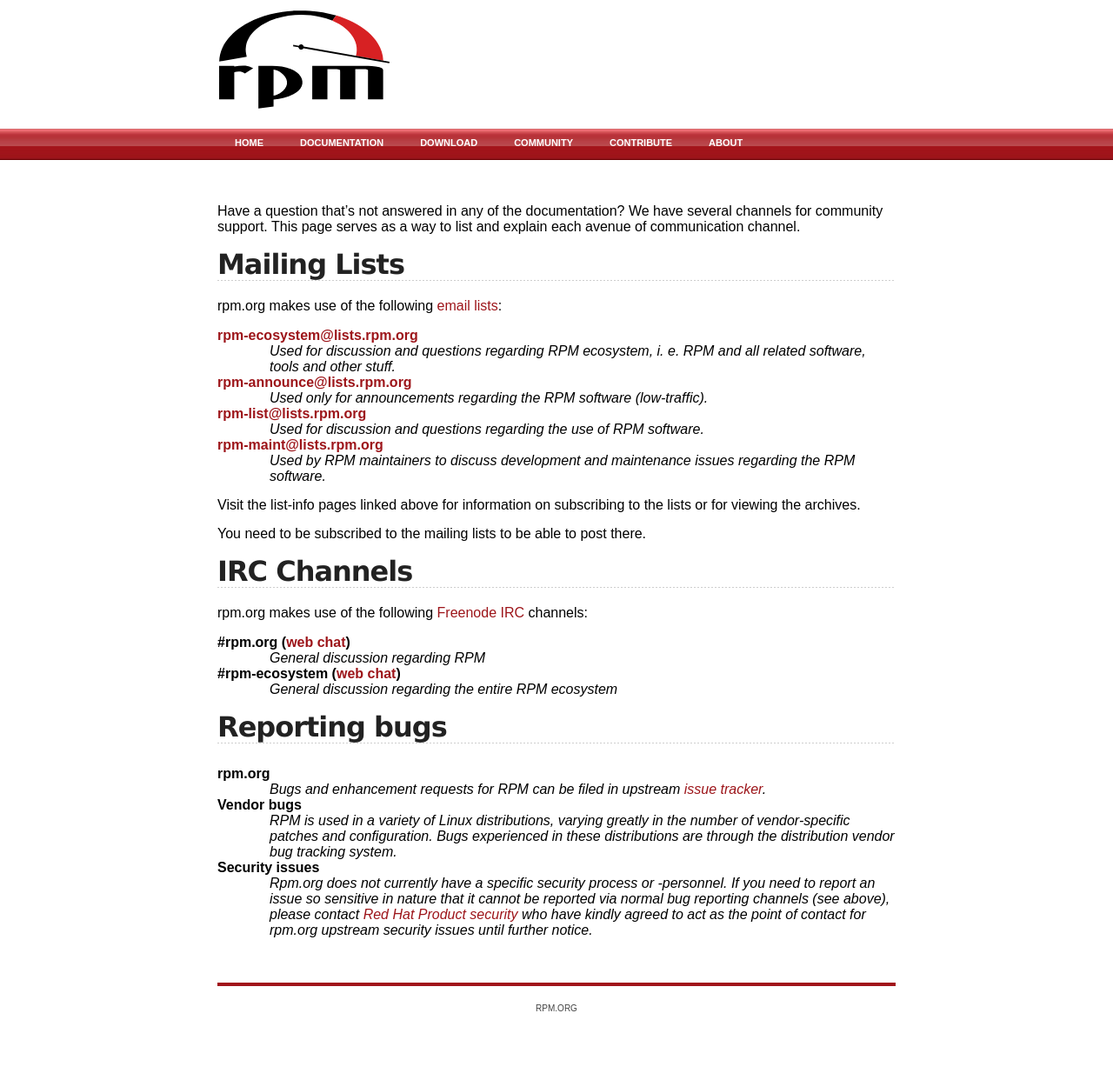
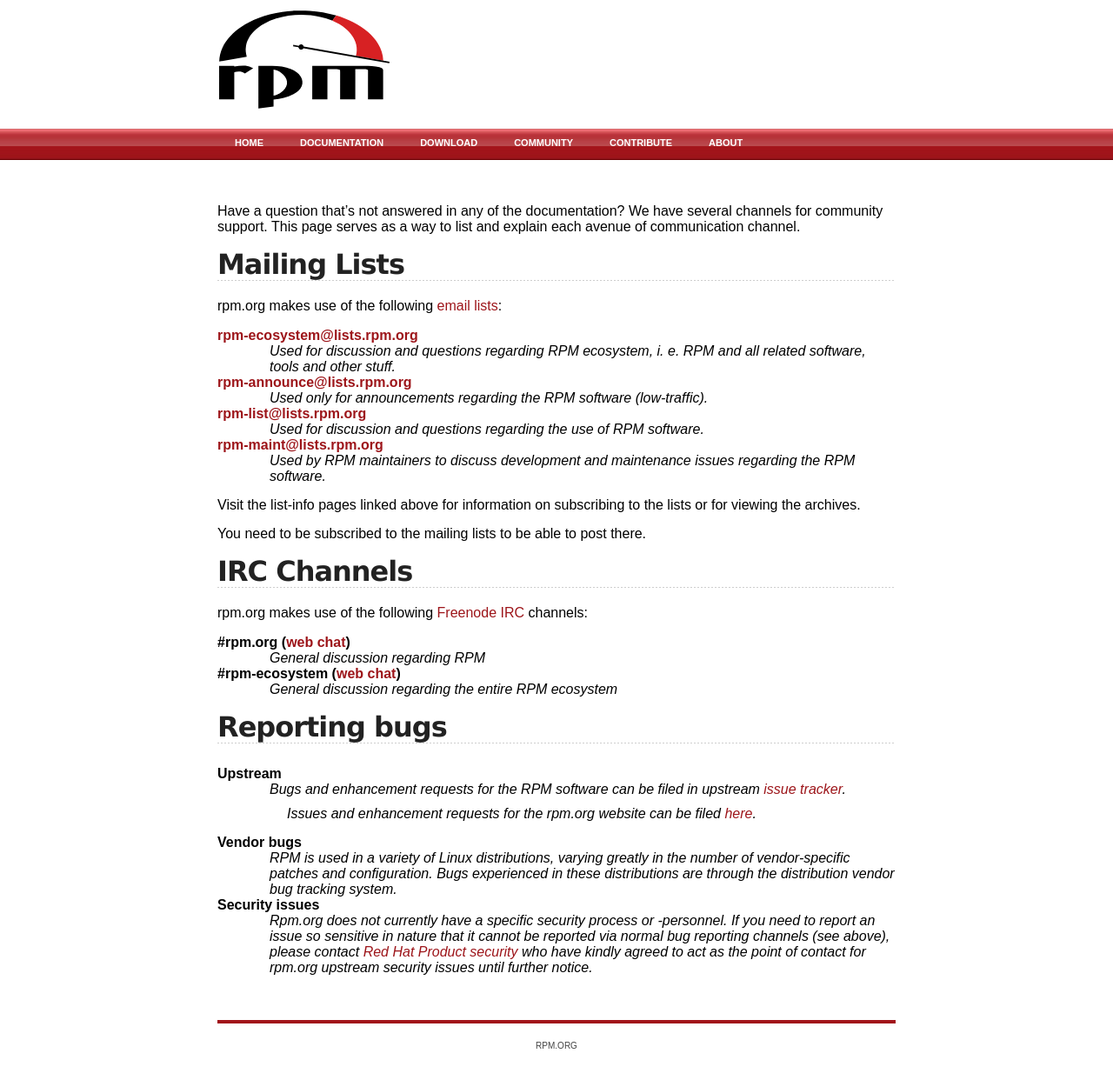
Before and after one commit to rpm-software-management/rpm-web, a Jekyll site: the page built from community.md, in a window 1280 px wide. Shown: the whole page at 87% size. Built offline with Jekyll 4.4.1, drawn with Linux system fonts in a browser that asks for light colours; before the commit the page ends 1199 px from its top, so only the background shows below that.

Commit message:
Add a pointer to rpm-web for website issues in reporting bugs

```diff
--- a/community.md
+++ b/community.md
@@ -35,9 +35,12 @@ rpm.org makes use of the following [Freenode](http://freenode.net/)
 
 ## Reporting bugs
 
-rpm.org
-: Bugs and enhancement requests for RPM can be filed in upstream
+Upstream
+: Bugs and enhancement requests for the RPM software can be filed in upstream
 [issue tracker](https://github.com/rpm-software-management/rpm/issues).
+
+: Issues and enhancement requests for the rpm.org website can be filed
+[here](https://github.com/rpm-software-management/rpm-web/issues).
 
 Vendor bugs
 : RPM is used in a variety of Linux distributions, varying greatly in the number of vendor-specific patches and configuration. Bugs experienced in these distributions are through the distribution vendor bug tracking system.
```
